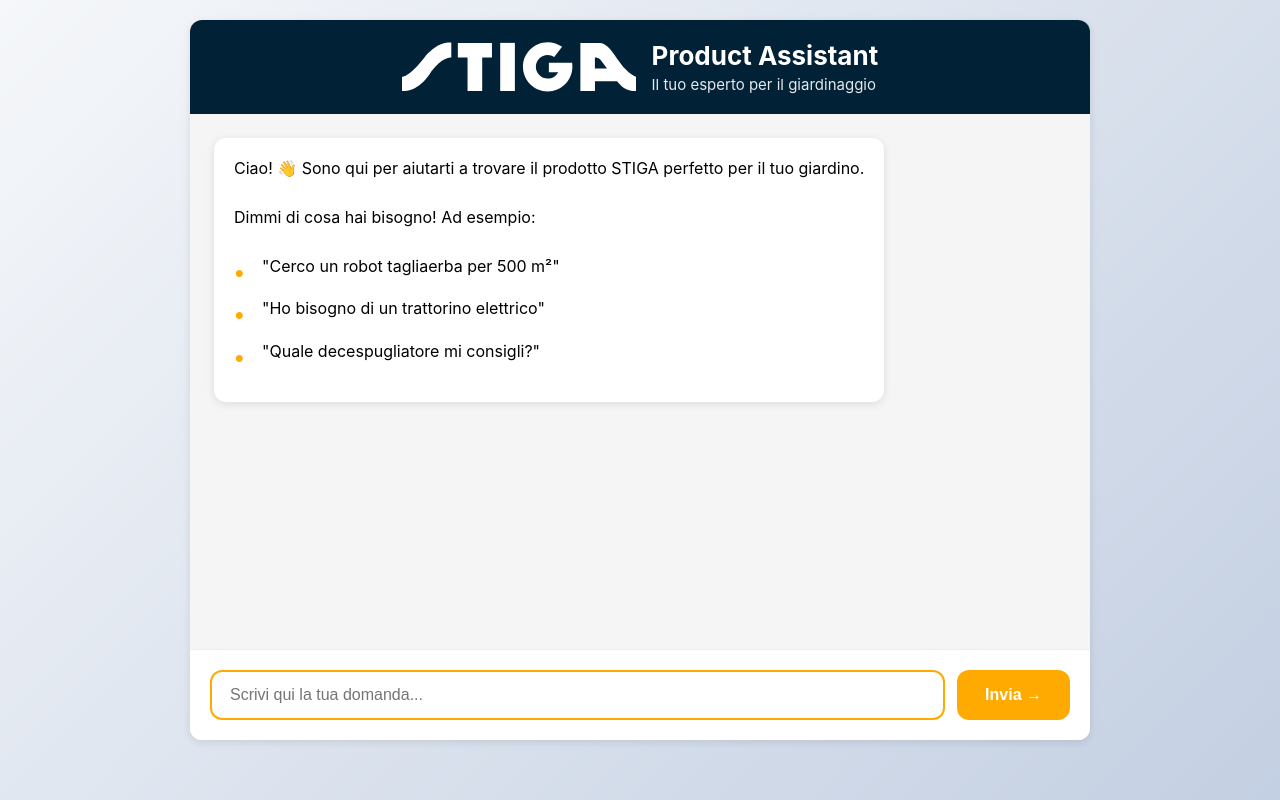
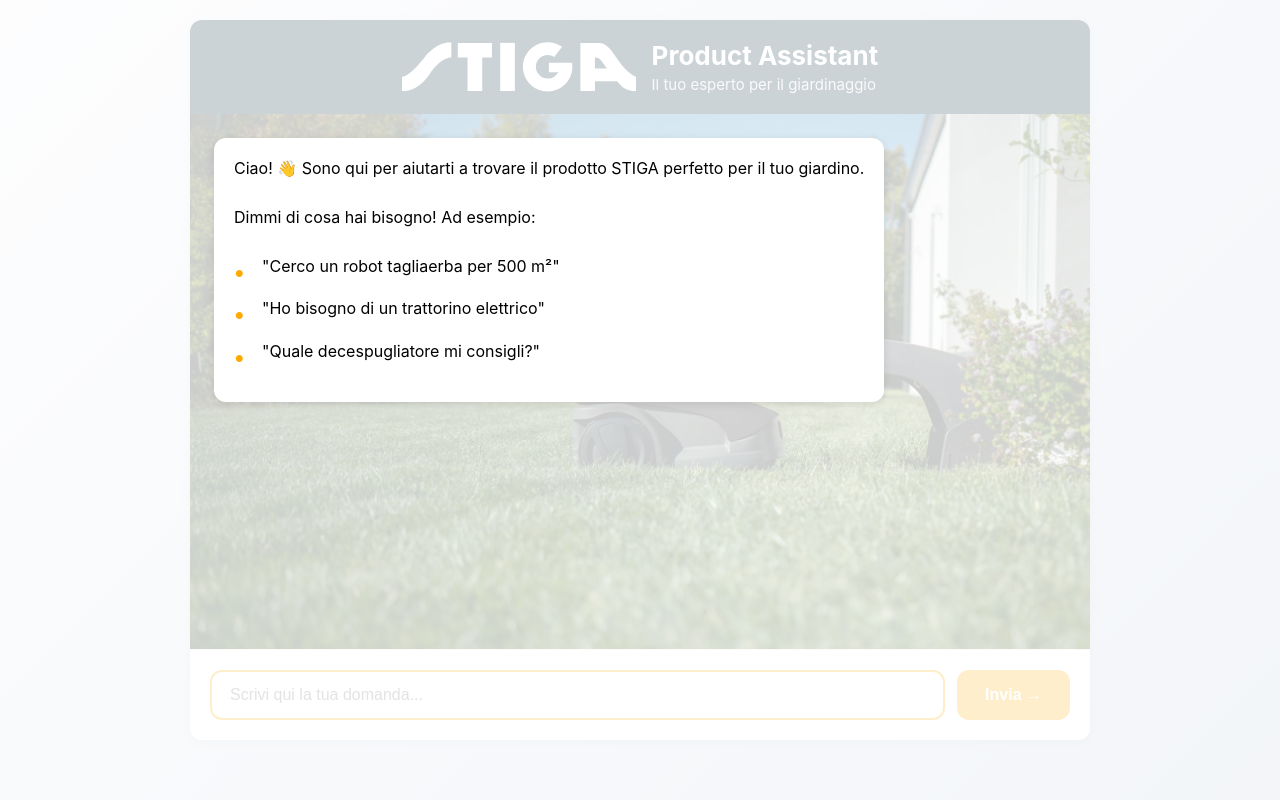
Before and after one commit to giusMaffi/stiga-product-assistant, a Flask app: page / in a window 1280 px wide. Run offline with Flask 3, Linux system fonts and the light colour scheme; parts of the project's set-up code (start-up, migrations or seed data) failed here and were passed over.

Commit message:
Background immagine STIGA nella chat

```diff
--- a/app/static/css/style.css
+++ b/app/static/css/style.css
@@ -82,7 +82,28 @@ header p {
     flex: 1;
     overflow-y: auto;
     padding: 24px;
-    background: var(--stiga-gray);
+    background-image: url('/static/images/stiga.webp');
+    background-size: cover;
+    background-position: center;
+    background-attachment: local;
+    position: relative;
+}
+
+.chat-messages::before {
+    content: '';
+    position: fixed;
+    top: 0;
+    left: 0;
+    right: 0;
+    bottom: 0;
+    background: rgba(255, 255, 255, 0.80);
+    pointer-events: none;
+    z-index: 0;
+}
+
+.chat-messages > * {
+    position: relative;
+    z-index: 1;
 }
 
 .message {
```
Also changed, not shown: app/static/images/stiga.webp (added).
